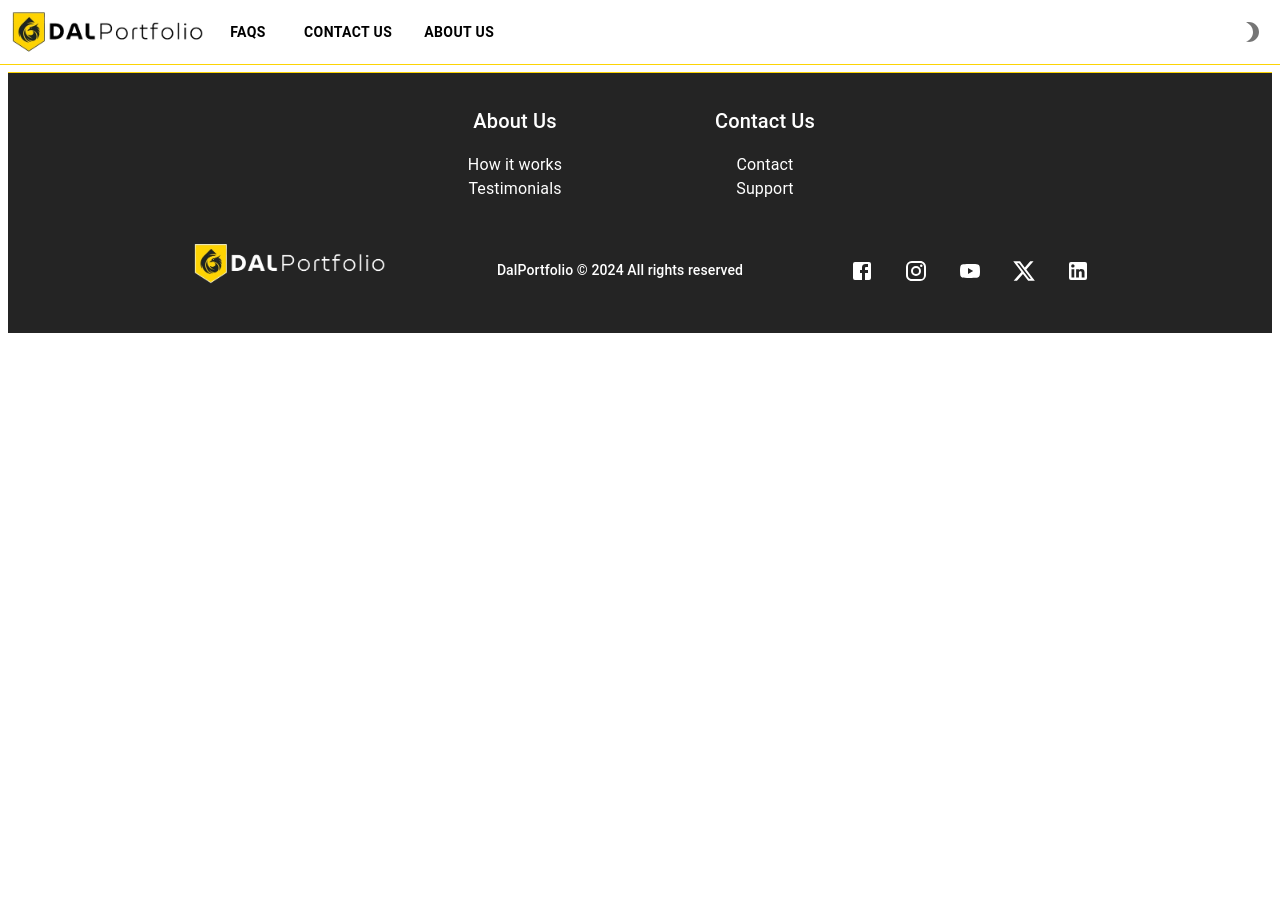
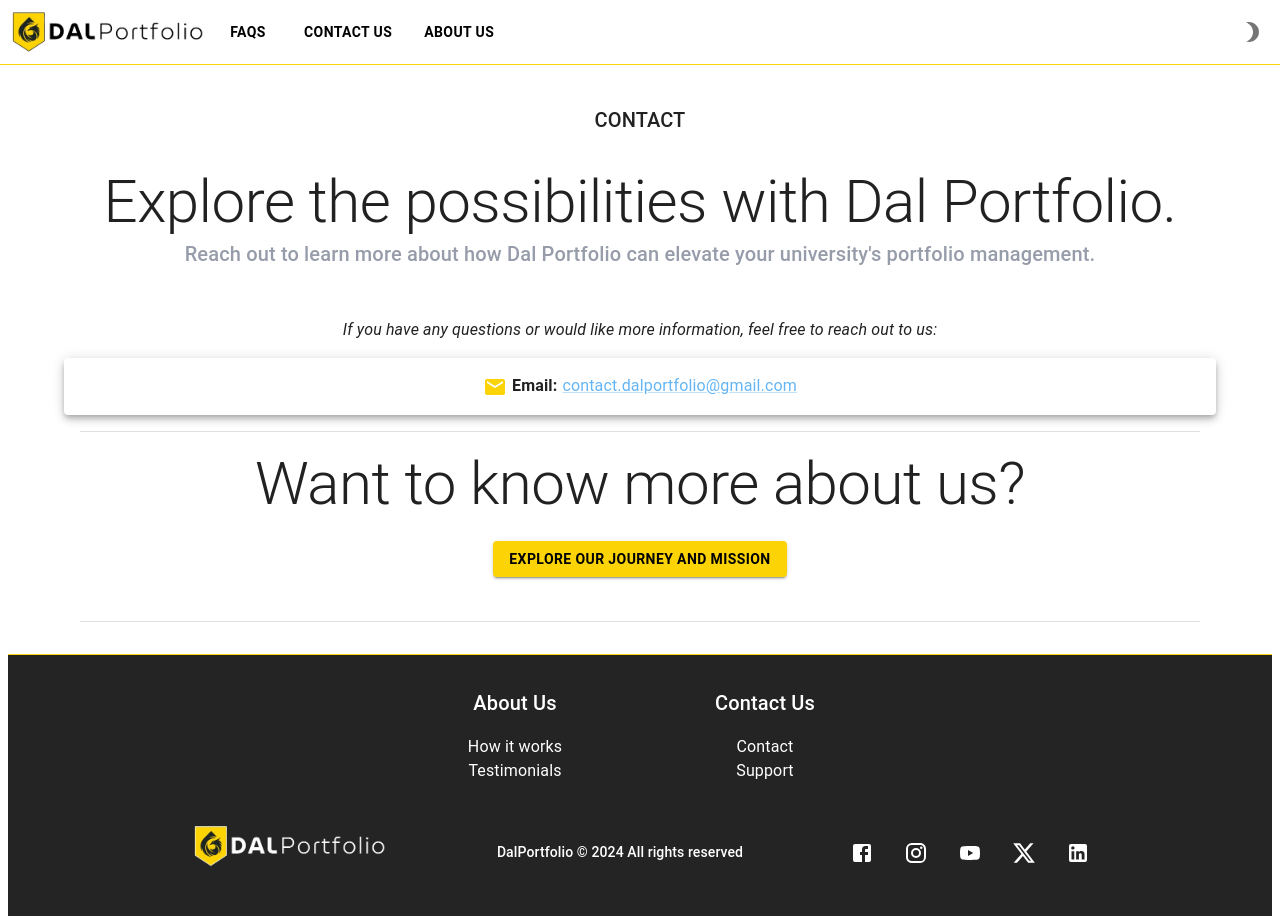
Before and after one commit to Zain-Saiyed/Dal-Portfolio, a React (Create React App) app in the folder frontend/: page /contact-us in a window 1280 px wide. Before the commit the page ends 800 px from the top, so only its background shows below. Built offline with nearby package versions, Linux system fonts and the light colour scheme.

Commit message:
Adding Contact Us page details

```diff
--- a/frontend/src/pages/Home/ContactUs.tsx
+++ b/frontend/src/pages/Home/ContactUs.tsx
@@ -1,10 +1,81 @@
 import Footer from 'pages/Home/Footer'
+import React from "react";
+import { Box, Container, Typography, Link, Divider, Paper } from '@mui/material';
+import { Button } from "components";
+import { Outlet, useNavigate } from "react-router-dom";
+import EmailIcon from "@mui/icons-material/Email";
 
 type Props = {}
 
 const ContactUs = (props: Props) => {
+
+  const navigate = useNavigate();
+
   return (
-    <Footer />
+    <Box>
+      <Container maxWidth="lg" sx={{ mt: 4, mb: 4 }}>
+        <Typography variant="h6" style={{textAlign:'center'}}>CONTACT</Typography>
+        <Typography variant="h2" style={{textAlign:'center', marginTop:'0.5em'}}>
+          Explore the possibilities with Dal Portfolio.
+        </Typography>
+        <Typography variant="h6" style={{textAlign:'center', color:'#969ca9'}}>
+          Reach out to learn more about how Dal Portfolio can elevate your university's portfolio management.
+        </Typography>
+
+
+        <Box>
+          <Typography variant="body1" style={{textAlign:'center', marginTop:'3em', fontStyle:'italic'}}>
+            If you have any questions or would like more information, feel free to reach out to us:
+          </Typography>
+          <Paper
+            elevation={5}
+            style={{
+              display: "flex",
+              alignItems: "center",
+              textDecoration: "none",
+              justifyContent: "center",
+              marginTop: '1em',
+              fontSize:'1em',
+              padding:'1em'
+            }}
+          >
+            <Link href="mailto:contact.dalportfolio@gmail.com">
+              <EmailIcon style={{ verticalAlign: "middle", marginRight: "5px", color:'#fcd405'}} />
+            </Link>
+            <span style={{fontWeight:'bold'}}>Email: </span>
+            <Link href="mailto:contact.dalportfolio@gmail.com" style={{marginLeft:'5px'}}>
+              contact.dalportfolio@gmail.com
+            </Link>
+          </Paper>
+        </Box>
+
+        <Divider style={{margin:'1em'}}/>
+
+        <Box style={{textAlign:'center'}}>
+          <Typography variant="h2" >Want to know more about us?</Typography>
+          {/* <Typography variant="body1" style={{textAlign:'center', marginTop:'1em'}}>
+            Explore our journey and mission on our <Link href="/about-us" color="primary">About Us</Link> page.
+          </Typography> */}
+          <Button
+            variant="contained"
+            to="/about-us"
+            sx={{
+              margin: 1,
+              textAlign:'center',
+              marginTop:'1.5em',
+              marginBottom:'2em',
+            }}
+            onClick={() => navigate("/about-us")}
+            label="Explore our journey and mission"
+          />
+        </Box>
+
+        <Divider style={{margin:'1em'}}/>
+
+      </Container>
+
+      <Footer />
+    </Box>
   )
 }
 
```
